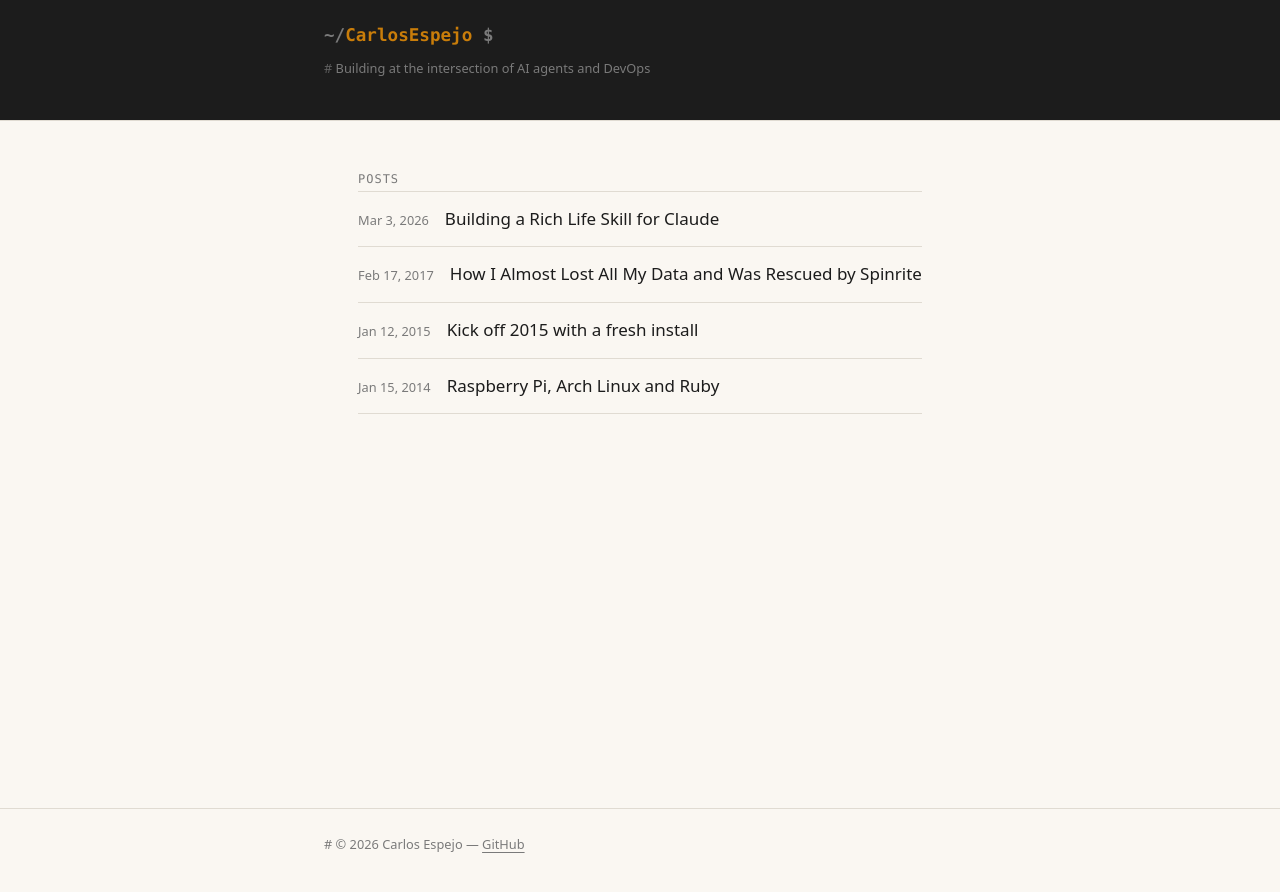
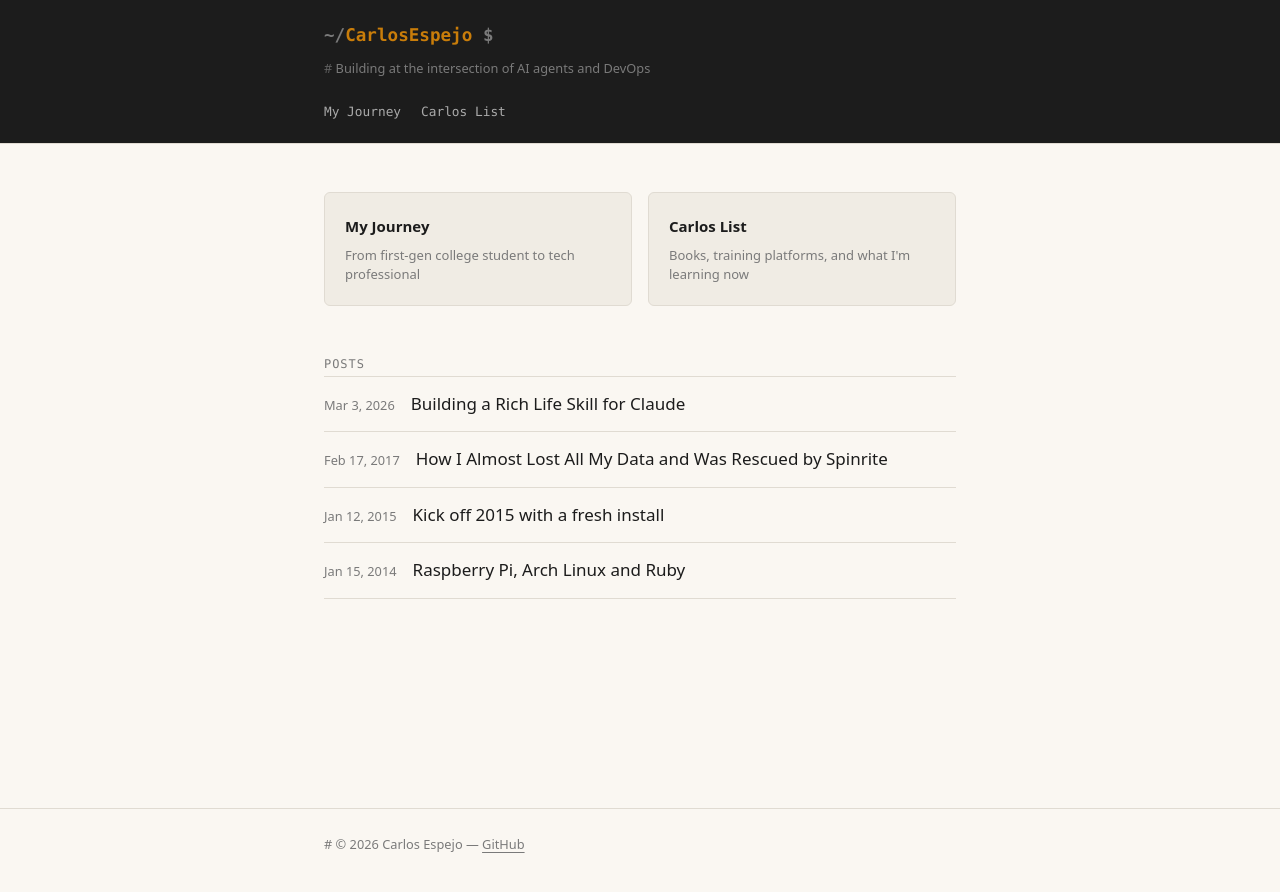
Before and after one commit to CarlosEspejo/carlosespejo.github.io, a Jekyll site: the page built from index.html, in a window 1280 px wide. Shown: the top 892 px of the page. Built offline with Jekyll 4.4.1, drawn with Linux system fonts in a browser that asks for light colours.

Commit message:
Add Journey and Carlos List placeholder pages with homepage cards and nav
Co-Authored-By: Claude Sonnet 4.6 <noreply@anthropic.com>

```diff
--- a/_layouts/default.html
+++ b/_layouts/default.html
@@ -15,6 +15,10 @@
     <div class="container">
       <a href="{{ '/' | relative_url }}" class="site-title">{{ site.github_username }}</a>
       <p class="site-description">{{ site.description }}</p>
+      <nav class="site-nav">
+        <a href="{{ '/journey' | relative_url }}">My Journey</a>
+        <a href="{{ '/list' | relative_url }}">Carlos List</a>
+      </nav>
     </div>
   </header>
 
--- a/assets/css/style.scss
+++ b/assets/css/style.scss
@@ -100,6 +100,70 @@ main.container {
       content: "# ";
       color: darken($muted, 10%);
     }
+  }
+}
+
+/* ============================================================
+   Nav
+   ============================================================ */
+
+.site-nav {
+  margin-top: 0.75rem;
+  display: flex;
+  gap: 1.25rem;
+
+  a {
+    font-family: $font-mono;
+    font-size: 0.8rem;
+    color: #aaaaaa;
+    text-decoration: none;
+
+    &:hover {
+      color: $accent;
+    }
+  }
+}
+
+/* ============================================================
+   Home links
+   ============================================================ */
+
+.home-links {
+  display: grid;
+  grid-template-columns: 1fr 1fr;
+  gap: 1rem;
+  margin-bottom: 3rem;
+
+  @media (max-width: 600px) {
+    grid-template-columns: 1fr;
+  }
+}
+
+.home-link {
+  display: flex;
+  flex-direction: column;
+  padding: 1.25rem;
+  border: 1px solid $border;
+  border-radius: 6px;
+  text-decoration: none;
+  background: $code-bg;
+  transition: border-color 0.15s;
+
+  &:hover {
+    border-color: $accent;
+  }
+
+  .home-link-title {
+    font-weight: 700;
+    color: $text;
+    font-size: 0.9375rem;
+    margin-bottom: 0.35rem;
+  }
+
+  .home-link-desc {
+    font-size: 0.8125rem;
+    color: $muted;
+    line-height: 1.5;
   }
 }
 
--- a/index.html
+++ b/index.html
@@ -1,6 +1,17 @@
 ---
 layout: default
 ---
+
+<div class="home-links">
+  <a href="{{ '/journey' | relative_url }}" class="home-link">
+    <span class="home-link-title">My Journey</span>
+    <span class="home-link-desc">From first-gen college student to tech professional</span>
+  </a>
+  <a href="{{ '/list' | relative_url }}" class="home-link">
+    <span class="home-link-title">Carlos List</span>
+    <span class="home-link-desc">Books, training platforms, and what I'm learning now</span>
+  </a>
+</div>
 
 <p class="post-list-heading">Posts</p>
 <ul class="post-list">
```
Also changed, not shown: journey.md (added, +8 -0 lines), list.md (added, +8 -0 lines).
